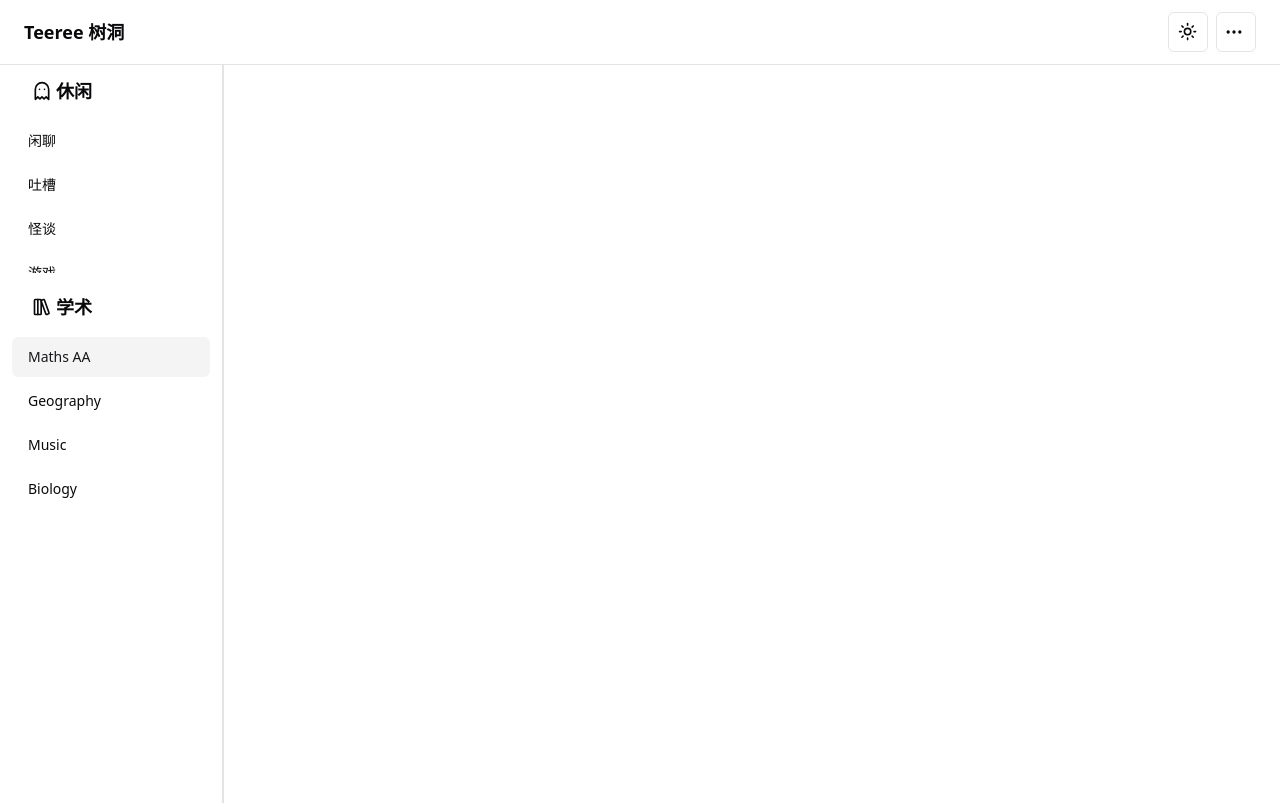
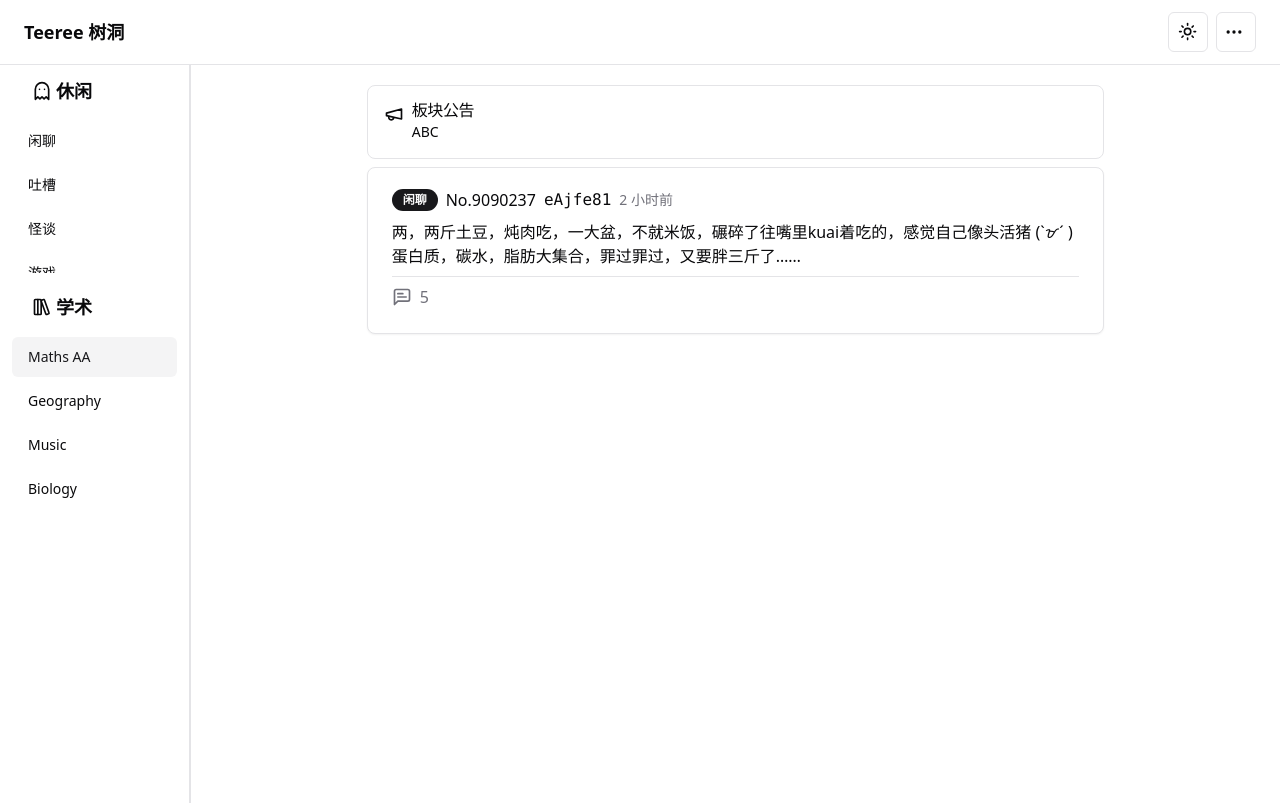
Before and after one commit to teeree-ph/teeree-frontend, a Next.js app: page /category/aa in a window 1280 px wide. Built offline with nearby package versions, Linux system fonts and the light colour scheme.

Commit message:
feat: Post preview

```diff
--- a/src/app/category/[category]/page.tsx
+++ b/src/app/category/[category]/page.tsx
@@ -1,4 +1,10 @@
 'use client'
+
+import {Megaphone, MessageSquareText} from "lucide-react";
+import {Alert, AlertDescription, AlertTitle} from "@/components/ui/alert";
+import {Card, CardContent} from "@/components/ui/card";
+import {Badge} from "@/components/ui/badge";
+import {Separator} from "@/components/ui/separator";
 
 interface CategoryParams {
   category: string
@@ -11,6 +17,38 @@
 export default function CategoryPage({ params }: CategoryProps) {
   return (
     <>
+      <div className="flex flex-col space-y-2 w-full pt-5 pl-20 pr-20 xl:pl-44 xl:pr-44">
+        <Alert>
+          <Megaphone className="w-5"></Megaphone>
+          <AlertTitle>板块公告</AlertTitle>
+          <AlertDescription>
+            ABC
+          </AlertDescription>
+        </Alert>
+
+        <Card className="w-full pt-5">
+          <CardContent>
+            <div className="space-y-2">
+              <div className="flex space-x-2 items-center">
+                <Badge>闲聊</Badge>
+                <p>No.9090237</p>
+                <p className="font-mono">eAjfe81</p>
+                <p className="text-sm text-muted-foreground">2 小时前</p>
+              </div>
+              <div>
+                两，两斤土豆，炖肉吃，一大盆，不就米饭，碾碎了往嘴里kuai着吃的，感觉自己像头活猪
+                (`ᝫ´ )
+                蛋白质，碳水，脂肪大集合，罪过罪过，又要胖三斤了……
+              </div>
+              <Separator></Separator>
+              <div className="flex space-x-2 items-start">
+                <MessageSquareText className="w-5 text-muted-foreground"></MessageSquareText>
+                <p className="text-muted-foreground">5</p>
+              </div>
+            </div>
+          </CardContent>
+        </Card>
+      </div>
     </>
   )
 }
--- a/src/app/layout.tsx
+++ b/src/app/layout.tsx
@@ -32,13 +32,11 @@
           <HeaderBar></HeaderBar>
         </header>
         <main>
-          <div className="flex items-center w-full">
-            <div className="flex-initial w-56 h-[calc(100vh_-_62px)]">
+          <div className="flex w-full">
+            <div className="flex-initial w-60 h-[calc(100vh_-_62px)]">
               <SideBar></SideBar>
             </div>
-            <div>
-              {children}
-            </div>
+            {children}
           </div>
         </main>
       </ThemeProvider>
--- /dev/null
+++ b/src/components/ui/alert.tsx
@@ -0,0 +1,59 @@
+import * as React from "react"
+import { cva, type VariantProps } from "class-variance-authority"
+
+import { cn } from "@/lib/utils"
+
+const alertVariants = cva(
+  "relative w-full rounded-lg border p-4 [&>svg~*]:pl-7 [&>svg+div]:translate-y-[-3px] [&>svg]:absolute [&>svg]:left-4 [&>svg]:top-4 [&>svg]:text-foreground",
+  {
+    variants: {
+      variant: {
+        default: "bg-background text-foreground",
+        destructive:
+          "border-destructive/50 text-destructive dark:border-destructive [&>svg]:text-destructive",
+      },
+    },
+    defaultVariants: {
+      variant: "default",
+    },
+  }
+)
+
+const Alert = React.forwardRef<
+  HTMLDivElement,
+  React.HTMLAttributes<HTMLDivElement> & VariantProps<typeof alertVariants>
+>(({ className, variant, ...props }, ref) => (
+  <div
+    ref={ref}
+    role="alert"
+    className={cn(alertVariants({ variant }), className)}
+    {...props}
+  />
+))
+Alert.displayName = "Alert"
+
+const AlertTitle = React.forwardRef<
+  HTMLParagraphElement,
+  React.HTMLAttributes<HTMLHeadingElement>
+>(({ className, ...props }, ref) => (
+  <h5
+    ref={ref}
+    className={cn("mb-1 font-medium leading-none tracking-tight", className)}
+    {...props}
+  />
+))
+AlertTitle.displayName = "AlertTitle"
+
+const AlertDescription = React.forwardRef<
+  HTMLParagraphElement,
+  React.HTMLAttributes<HTMLParagraphElement>
+>(({ className, ...props }, ref) => (
+  <div
+    ref={ref}
+    className={cn("text-sm [&_p]:leading-relaxed", className)}
+    {...props}
+  />
+))
+AlertDescription.displayName = "AlertDescription"
+
+export { Alert, AlertTitle, AlertDescription }
--- /dev/null
+++ b/src/components/ui/badge.tsx
@@ -0,0 +1,36 @@
+import * as React from "react"
+import { cva, type VariantProps } from "class-variance-authority"
+
+import { cn } from "@/lib/utils"
+
+const badgeVariants = cva(
+  "inline-flex items-center rounded-full border px-2.5 py-0.5 text-xs font-semibold transition-colors focus:outline-none focus:ring-2 focus:ring-ring focus:ring-offset-2",
+  {
+    variants: {
+      variant: {
+        default:
+          "border-transparent bg-primary text-primary-foreground hover:bg-primary/80",
+        secondary:
+          "border-transparent bg-secondary text-secondary-foreground hover:bg-secondary/80",
+        destructive:
+          "border-transparent bg-destructive text-destructive-foreground hover:bg-destructive/80",
+        outline: "text-foreground",
+      },
+    },
+    defaultVariants: {
+      variant: "default",
+    },
+  }
+)
+
+export interface BadgeProps
+  extends React.HTMLAttributes<HTMLDivElement>,
+    VariantProps<typeof badgeVariants> {}
+
+function Badge({ className, variant, ...props }: BadgeProps) {
+  return (
+    <div className={cn(badgeVariants({ variant }), className)} {...props} />
+  )
+}
+
+export { Badge, badgeVariants }
--- /dev/null
+++ b/src/components/ui/card.tsx
@@ -0,0 +1,79 @@
+import * as React from "react"
+
+import { cn } from "@/lib/utils"
+
+const Card = React.forwardRef<
+  HTMLDivElement,
+  React.HTMLAttributes<HTMLDivElement>
+>(({ className, ...props }, ref) => (
+  <div
+    ref={ref}
+    className={cn(
+      "rounded-lg border bg-card text-card-foreground shadow-sm",
+      className
+    )}
+    {...props}
+  />
+))
+Card.displayName = "Card"
+
+const CardHeader = React.forwardRef<
+  HTMLDivElement,
+  React.HTMLAttributes<HTMLDivElement>
+>(({ className, ...props }, ref) => (
+  <div
+    ref={ref}
+    className={cn("flex flex-col space-y-1.5 p-6", className)}
+    {...props}
+  />
+))
+CardHeader.displayName = "CardHeader"
+
+const CardTitle = React.forwardRef<
+  HTMLParagraphElement,
+  React.HTMLAttributes<HTMLHeadingElement>
+>(({ className, ...props }, ref) => (
+  <h3
+    ref={ref}
+    className={cn(
+      "text-2xl font-semibold leading-none tracking-tight",
+      className
+    )}
+    {...props}
+  />
+))
+CardTitle.displayName = "CardTitle"
+
+const CardDescription = React.forwardRef<
+  HTMLParagraphElement,
+  React.HTMLAttributes<HTMLParagraphElement>
+>(({ className, ...props }, ref) => (
+  <p
+    ref={ref}
+    className={cn("text-sm text-muted-foreground", className)}
+    {...props}
+  />
+))
+CardDescription.displayName = "CardDescription"
+
+const CardContent = React.forwardRef<
+  HTMLDivElement,
+  React.HTMLAttributes<HTMLDivElement>
+>(({ className, ...props }, ref) => (
+  <div ref={ref} className={cn("p-6 pt-0", className)} {...props} />
+))
+CardContent.displayName = "CardContent"
+
+const CardFooter = React.forwardRef<
+  HTMLDivElement,
+  React.HTMLAttributes<HTMLDivElement>
+>(({ className, ...props }, ref) => (
+  <div
+    ref={ref}
+    className={cn("flex items-center p-6 pt-0", className)}
+    {...props}
+  />
+))
+CardFooter.displayName = "CardFooter"
+
+export { Card, CardHeader, CardFooter, CardTitle, CardDescription, CardContent }
```
